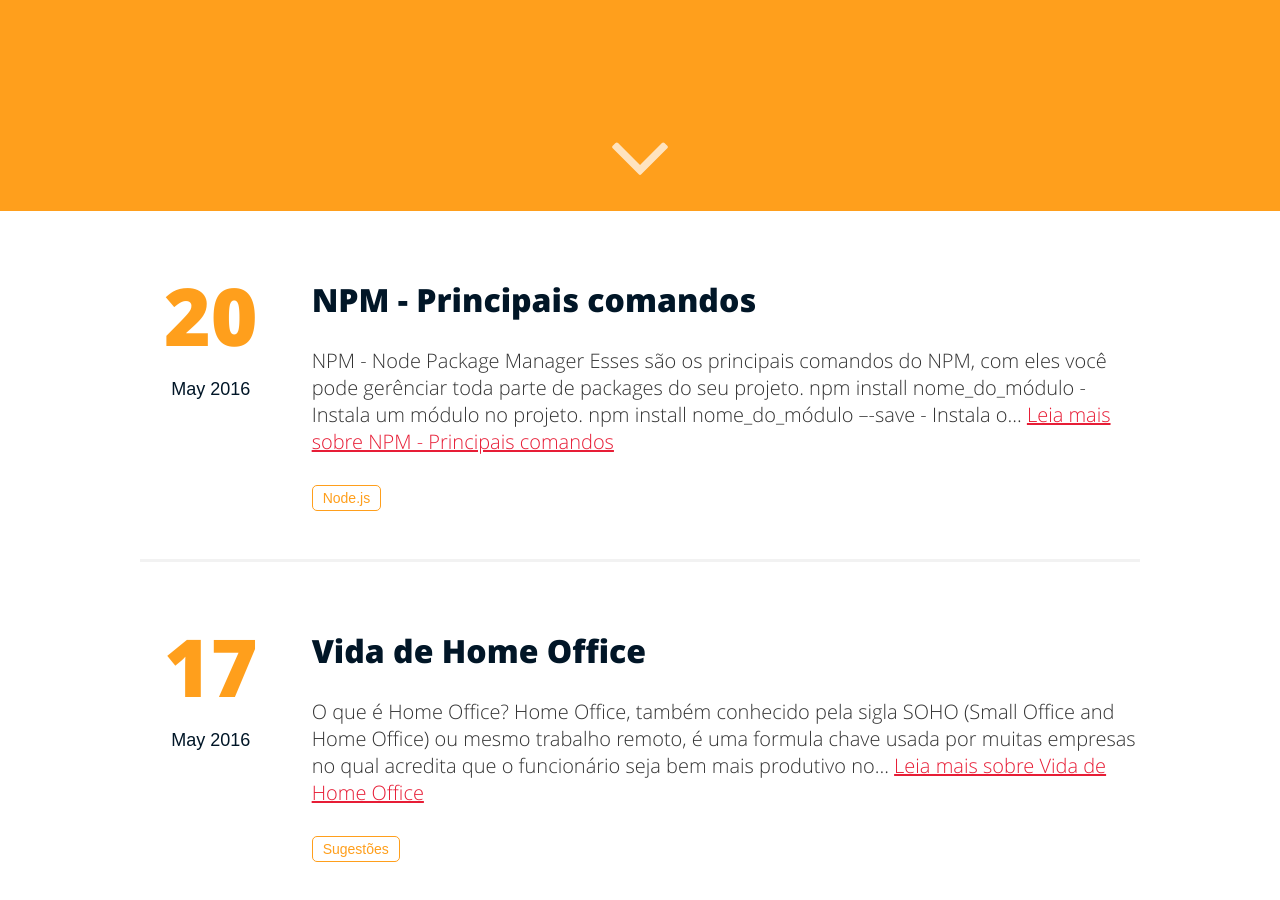
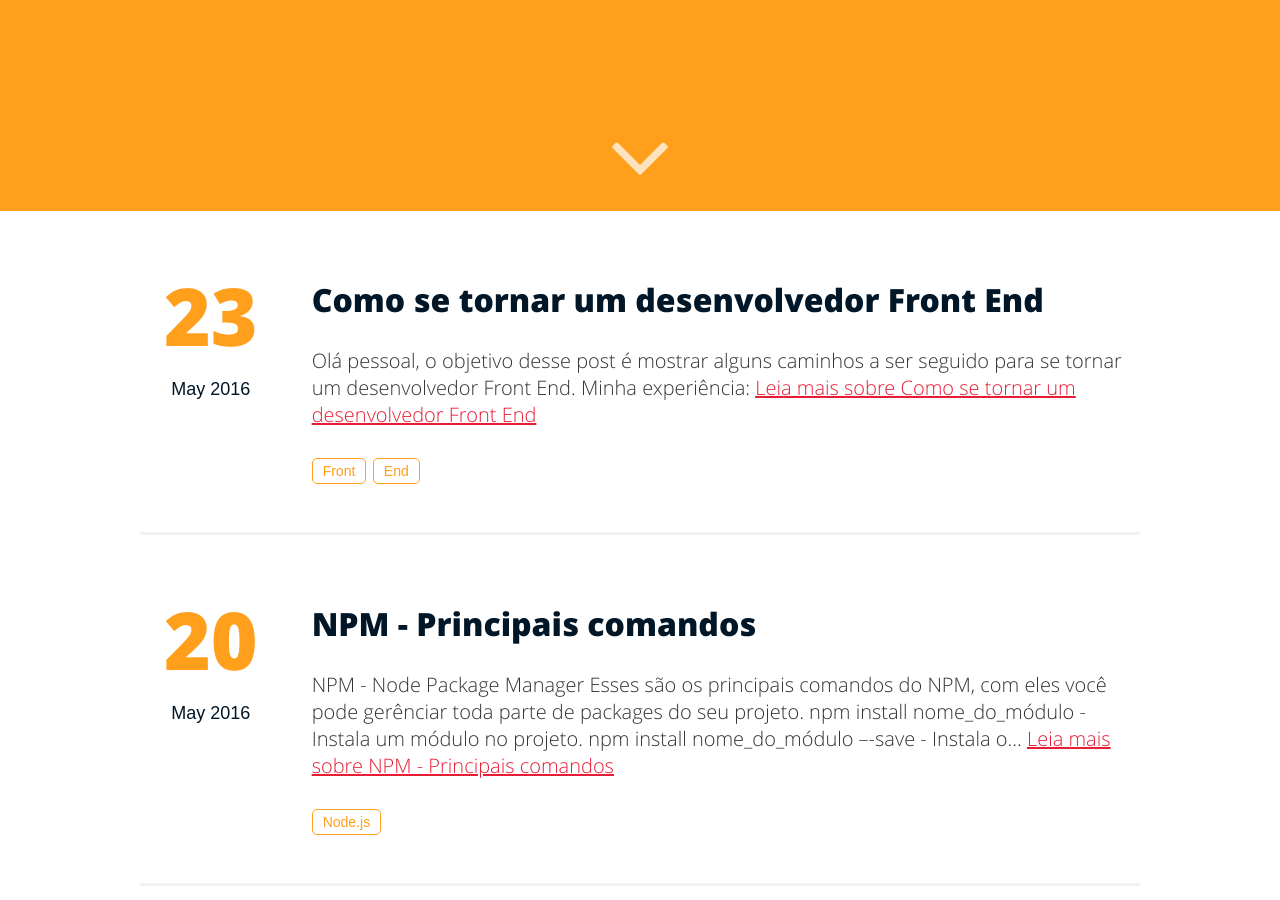
Before and after one commit to jefersondiniz/jefersondiniz.github.io, a Jekyll site: the page built from index.html, in a window 1280 px wide and 900 px high, scrolled down 689 px. Built offline with Jekyll 4.4.1, drawn with Linux system fonts in a browser that asks for light colours.

Commit message:
Novo post adicionado - Como se tornar um desenvolvedor Front End

```diff
--- a/_includes/header-default.html
+++ b/_includes/header-default.html
@@ -7,7 +7,7 @@
         <div class="icons-home">
             <a aria-label="Send email" href="mailto:{{site.email}}"><svg class="icon icon-email"><use xlink:href="#icon-email"></use></svg></a>
             <a aria-label="My Twitter" target="_blank" href="https://twitter.com/{{site.twitter_username}}"><svg class="icon icon-twitter"><use xlink:href="#icon-twitter"></use></svg></a>
-            <a aria-label="My Google Plus" target="_blank" href="https://plus.google.com/+{{site.gplus_username}}/posts"><svg class="icon icon-google-plus"><use xlink:href="#icon-google-plus"></use></svg></a>
+            <!-- <a aria-label="My Google Plus" target="_blank" href="https://plus.google.com/+{{site.gplus_username}}/posts"><svg class="icon icon-google-plus"><use xlink:href="#icon-google-plus"></use></svg></a> -->
             <a aria-label="My Github" target="_blank" href="https://github.com/{{site.github_username}}"><svg class="icon icon-github-alt"><use xlink:href="#icon-github-alt"></use></svg></a>
             <a aria-label="My Linkedin" target="_blank" href="https://br.linkedin.com/in/{{site.linkedin_username}}"><svg class="icon icon-github-alt"><use xlink:href="#linkedin"></use></svg></a>
         </div>
--- /dev/null
+++ b/_posts/2016-05-23-como-se-tornar-um-desenvolvedor-front-end.md
@@ -0,0 +1,13 @@
+---
+layout: post
+title: "Como se tornar um desenvolvedor Front End"
+date: 2016-05-23 23:03:16
+image: '/assets/img/'
+description: Como se tornar um desenvolvedor front end
+tags: Front End
+categories: Diversos
+twitter_text:
+---
+Olá pessoal, o objetivo desse post é mostrar alguns caminhos a ser seguido para se tornar um desenvolvedor Front End.
+
+Minha experiência:
```
